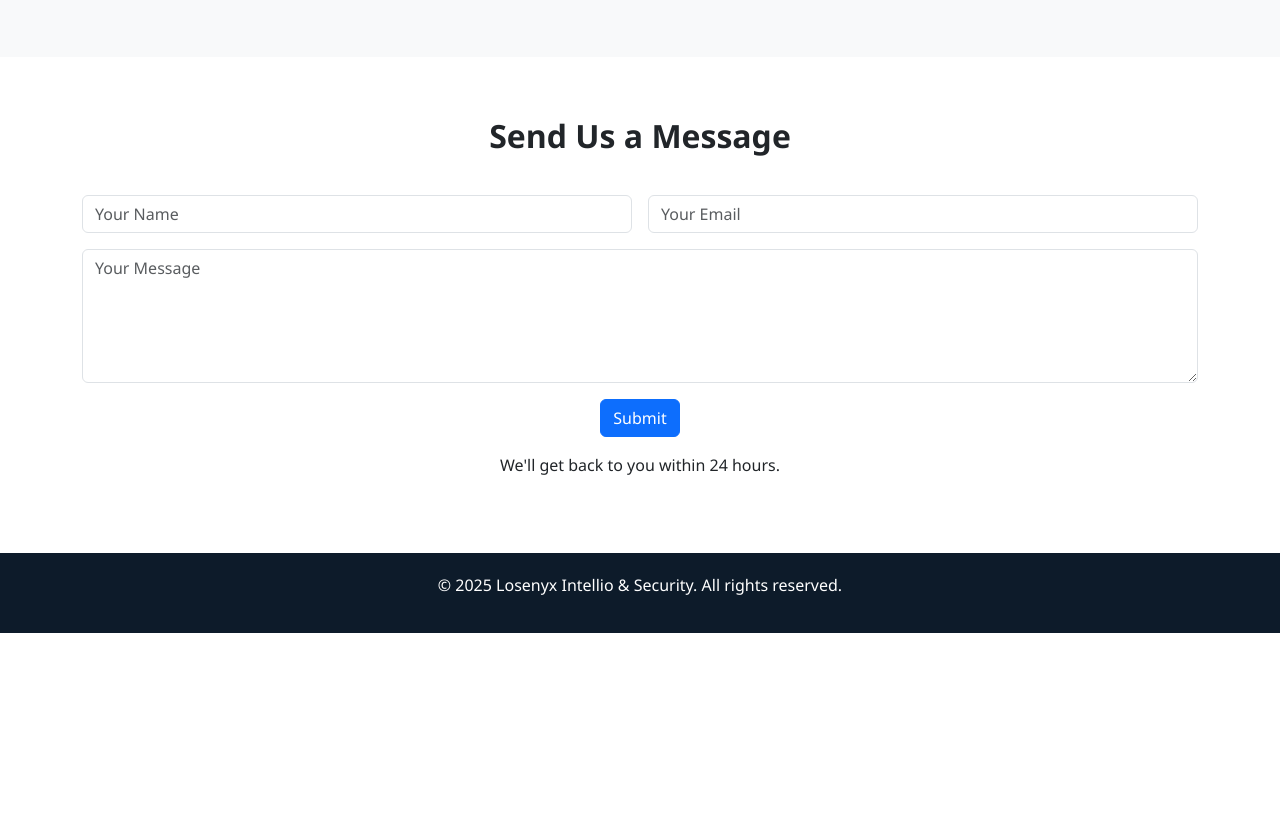
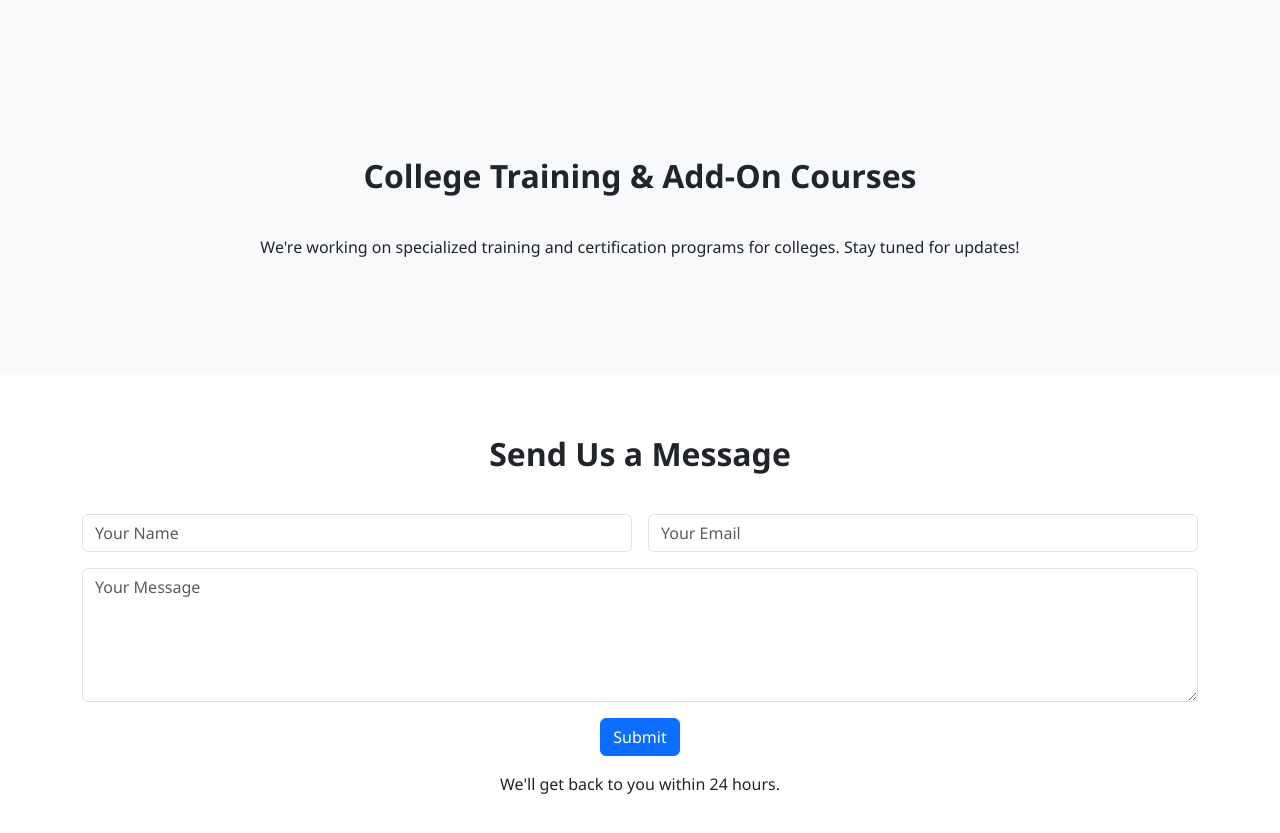
Before and after one commit to Losenyx/Losenyx-coming-soon, a plain HTML site: page index.html in a window 1280 px wide. Shown: the part 1340-2173 px from the top of the page. Before the commit the page ends 1973 px from the top, so only its background shows below. Drawn offline with nearby package versions, Linux system fonts and the light colour scheme.

Commit message:
Update index.html test2

```diff
--- a/index.html
+++ b/index.html
@@ -36,6 +36,11 @@
     }
     .navbar-brand img {
       height: 40px;
+    }
+    .coming-soon {
+      padding: 100px 0;
+      text-align: center;
+      background-color: #f8f9fa;
     }
   </style>
 </head>
@@ -115,6 +120,14 @@
     </div>
   </section>
 
+  <!-- Coming Soon Section -->
+  <section class="coming-soon">
+    <div class="container">
+      <h2 class="section-title">College Training & Add-On Courses</h2>
+      <p>We're working on specialized training and certification programs for colleges. Stay tuned for updates!</p>
+    </div>
+  </section>
+
   <!-- Contact Form Section -->
   <section class="contact-form-section text-center">
     <div class="container">
```
